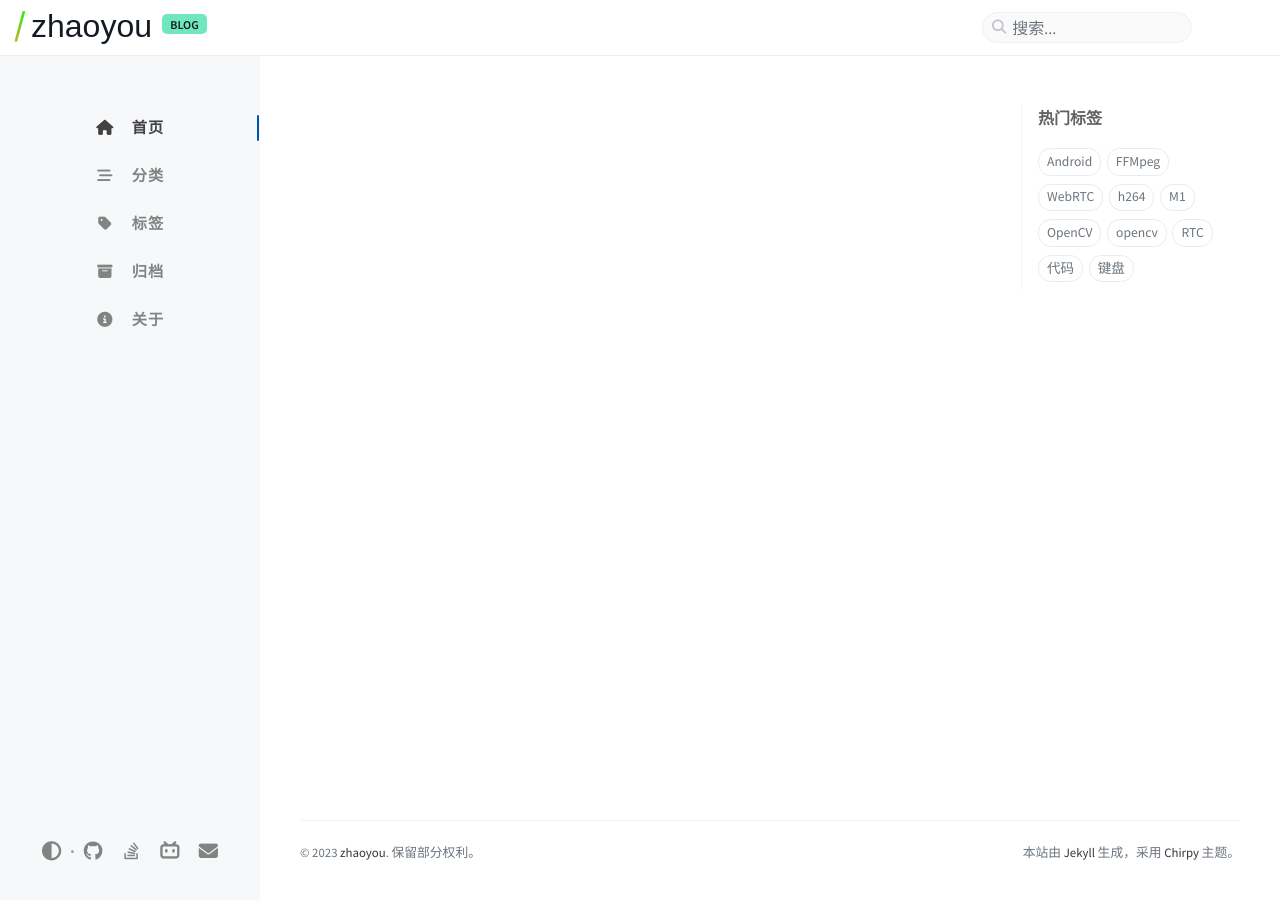
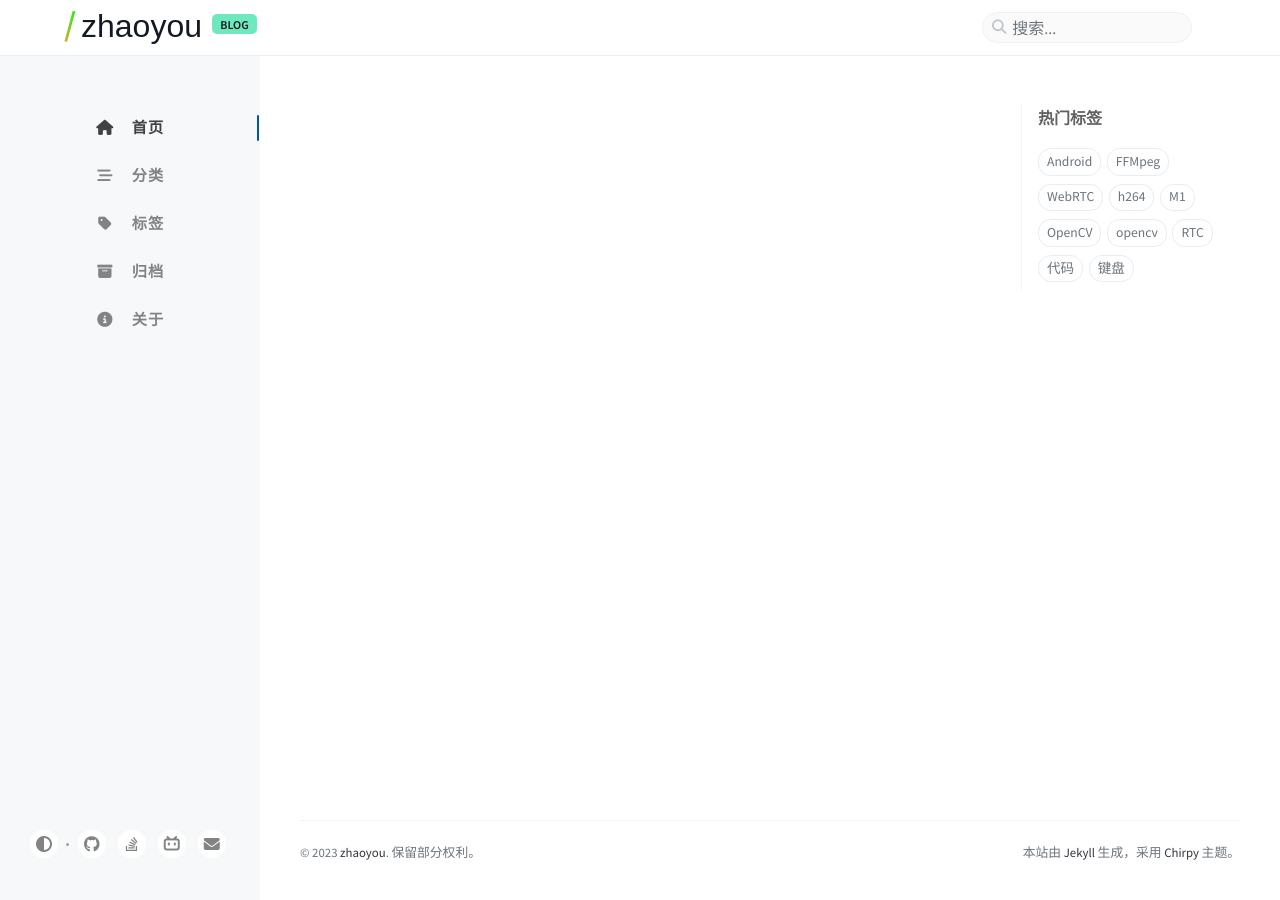
Before and after one commit to gezhaoyou/gezhaoyou.github.io, a Jekyll site: the page built from index.html, in a window 1280 px wide. Built offline with Jekyll 4.4.1, drawn with Linux system fonts in a browser that asks for light colours.

Commit message:
更新 sidebar 社交图标样式

```diff
--- a/_sass/addon/commons.scss
+++ b/_sass/addon/commons.scss
@@ -895,7 +895,7 @@ $sidebar-display: 'sidebar-display';
     @include pl-pr(1rem);
 
     %icon {
-      width: 2.4rem;
+      width: 2.2rem;
       text-align: center;
     }
 
@@ -904,9 +904,43 @@ $sidebar-display: 'sidebar-display';
       @extend %clickable-transition;
     }
 
+    padding-left: 1.5rem;
+    width: 100%;
+
+    $icon-block-size: 1.75rem;
+
+    &.justify-content-center {
+      justify-content: flex-start !important;
+    }
+
+    > span,
+    > button.mode-toggle,
+    > a {
+      @include ml-mr(0.15rem);
+
+      height: $icon-block-size;
+      margin-bottom: 0.5rem; /* wrap line */
+    }
+
     i {
-      font-size: 1.2rem;
-      line-height: 1.75rem;
+      background-color: var(--sidebar-btn-bg);
+      font-size: 1rem;
+      width: $icon-block-size;
+      height: $icon-block-size;
+      border-radius: 50%;
+      position: relative;
+
+      &::before {
+        position: absolute;
+        top: 50%;
+        left: 50%;
+        -webkit-transform: translate(-50%, -50%);
+        transform: translate(-50%, -50%);
+      }
+    }
+
+    .icon-border {
+      top: 0.9rem;
     }
 
     .mode-toggle {
@@ -1531,7 +1565,15 @@ $sidebar-display: 'sidebar-display';
       margin-right: 1rem;
     }
 
+
     .sidebar-bottom {
+      %icon {
+        width: 1.6rem;
+        text-align: center;
+      }
+
+      padding-left: 0.5rem;
+
       a,
       span {
         width: 2rem;
--- a/assets/css/style.scss
+++ b/assets/css/style.scss
@@ -144,6 +144,7 @@ h1.dynamic-title {
 
 .site-title-container {
   position: relative;
+  margin-left: 50px;
 }
 
 .gradient-text {
```
